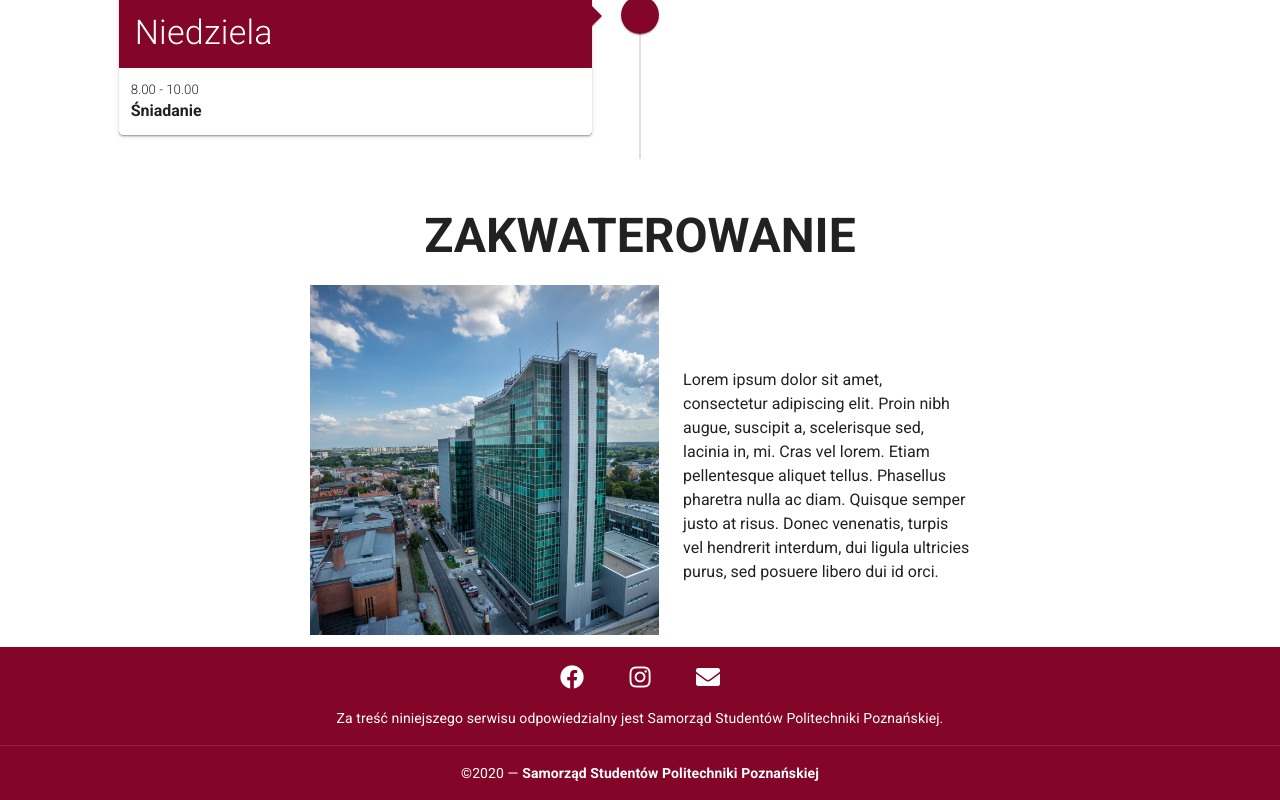
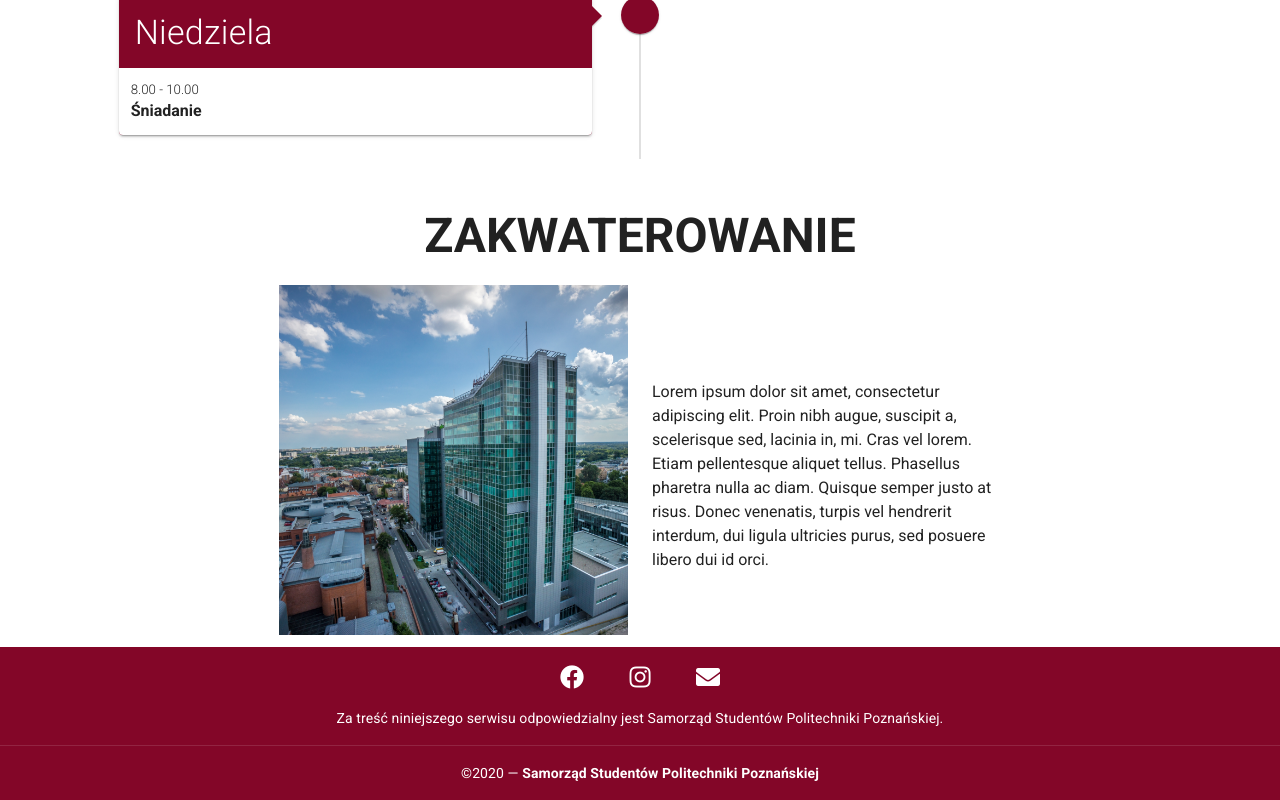
Before and after one commit to matostr98/FUT-Poznan-2020, a Vue app: page /#/ in a window 1280 px wide. Shown: the part 2634-3434 px from the top of the page. Built offline with nearby package versions, Linux system fonts and the light colour scheme.

Commit message:
fixed bug with not centering image on sm

```diff
--- a/src/components/Home/accommodation/Accommodation.vue
+++ b/src/components/Home/accommodation/Accommodation.vue
@@ -3,19 +3,24 @@
     <v-container fluid>
       <component-title text="Zakwaterowanie" />
       <v-row justify="center" align="center">
-        <v-col cols="12" lg="7" md="9">
-          <v-row justify="center">
-            <v-col cols="6">
+        <v-col cols="11" lg="7" md="9">
+          <v-row justify="center" align="center">
+            <!--            <v-spacer />-->
+            <v-col cols="12" xl="6" lg="6" md="6" sm="7">
               <v-img
                 src="@/assets/accommodation/andersia.jpg"
                 max-height="500"
                 max-width="500"
               />
             </v-col>
-            <v-col cols="5" class="align-content-center">
-<!--              <blockquote class="blockquote text-h5 black&#45;&#45;text">-->
-<!--                {{ quote }}-->
-<!--              </blockquote>-->
+            <v-col
+              cols="12"
+              xl="6"
+              lg="6"
+              md="6"
+              sm="10"
+              class="align-content-center"
+            >
               <p class="mt-12">
                 Lorem ipsum dolor sit amet, consectetur adipiscing elit. Proin
                 nibh augue, suscipit a, scelerisque sed, lacinia in, mi. Cras
@@ -36,7 +41,7 @@
 import ComponentTitle from "@/components/general/ComponentTitle";
 export default {
   name: "Accommodation",
-  components: {ComponentTitle}
+  components: { ComponentTitle }
 };
 </script>
 
```
